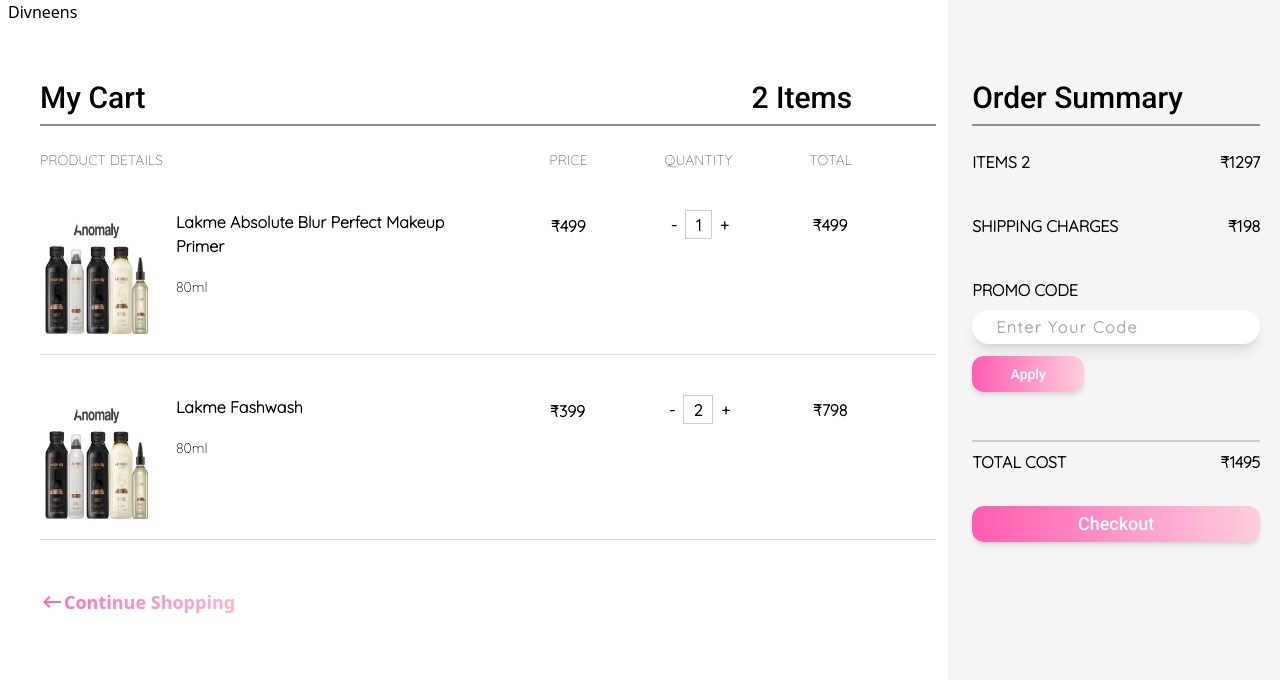
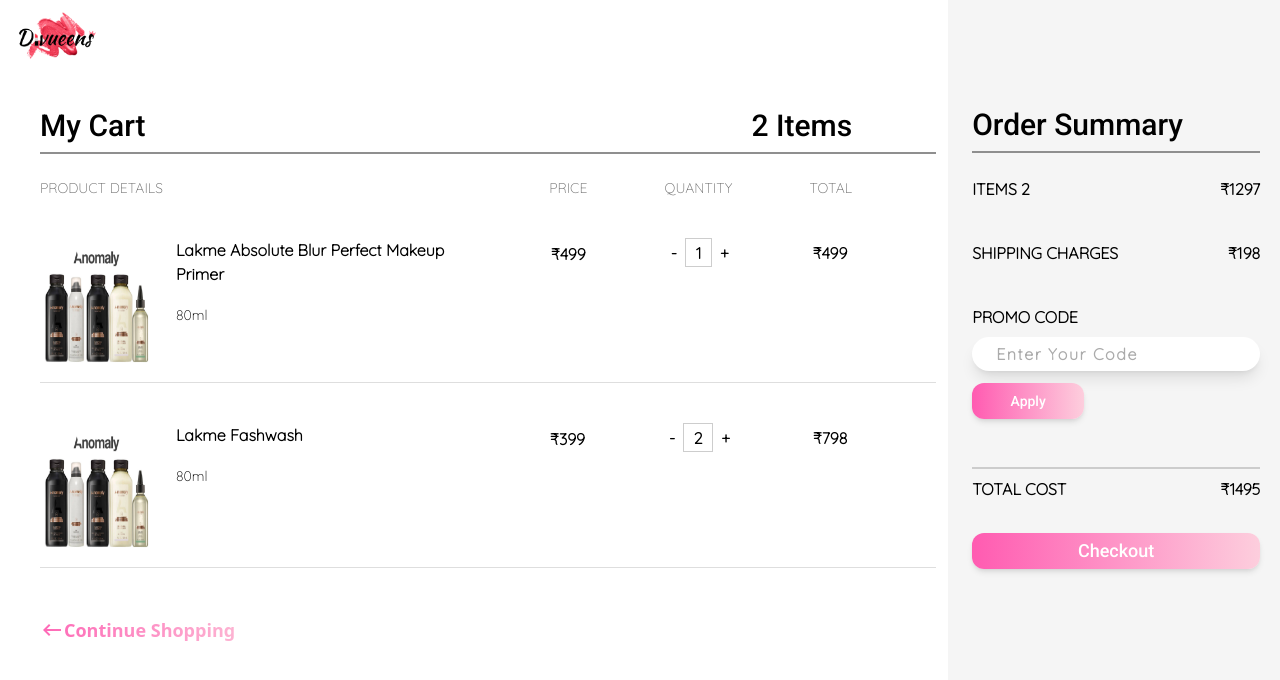
Before and after one commit to silentvoice143/divueens, a website: page My Cart/cart.html in a window 1280 px wide. Drawn offline with nearby package versions, Linux system fonts and the light colour scheme.

Commit message:
logo added

```diff
--- a/My Cart/cart.html
+++ b/My Cart/cart.html
@@ -22,6 +22,7 @@
       href="https://fonts.googleapis.com/css2?family=Material+Symbols+Outlined:opsz,wght,FILL,GRAD@20..48,100..700,0..1,-50..200"
     />
 
+    <link href="/dist/output.css" rel="stylesheet" />
     <link rel="stylesheet" href="./style.css" />
     <title>Cart</title>
   </head>
@@ -31,10 +32,16 @@
 
       <div class="min-h-screen w-full bg-[#ffffff]">
         <!-- -------------- LOGO --------------  -->
-        <header class="ml-2">Divneens</header>
+        <header class="ml-4 mt-3">
+          <img
+            src="../divueenimg/Divueenlogo.png"
+            alt="divueeni img"
+            class="h-12 w-20"
+          />
+        </header>
         <!-- -------------- LOGO --------------  -->
 
-        <div class="ml-10 mt-14">
+        <div class="ml-10 mt-12">
           <div>
             <!-- -------------- HEADING --------------  -->
             <div class="mr-24 flex justify-between text-3xl font-medium">
@@ -187,7 +194,7 @@
 
       <!--? ------------------- ORDER SUMMERY START -------------------- -->
       <section class="right-0 min-h-screen w-[28rem] bg-[#F5F5F5]">
-        <main class="ml-6 mr-4 mt-20">
+        <main class="ml-6 mr-4 mt-[6.7rem]">
           <h1 class="font-Roboto text-3xl font-medium">Order Summary</h1>
           <div class="mt-2 h-[1px] w-72 border-b-2 border-[#8F8F8F]"></div>
 
```
Also changed, not shown: dist/output.css, 1 other file.
